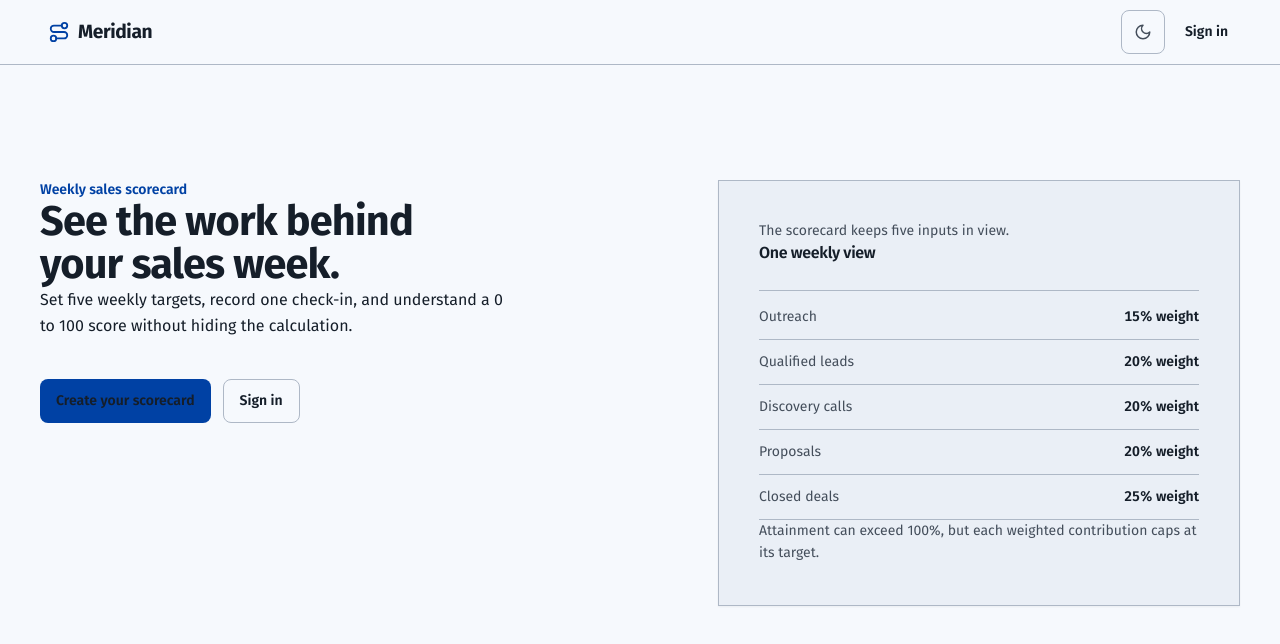
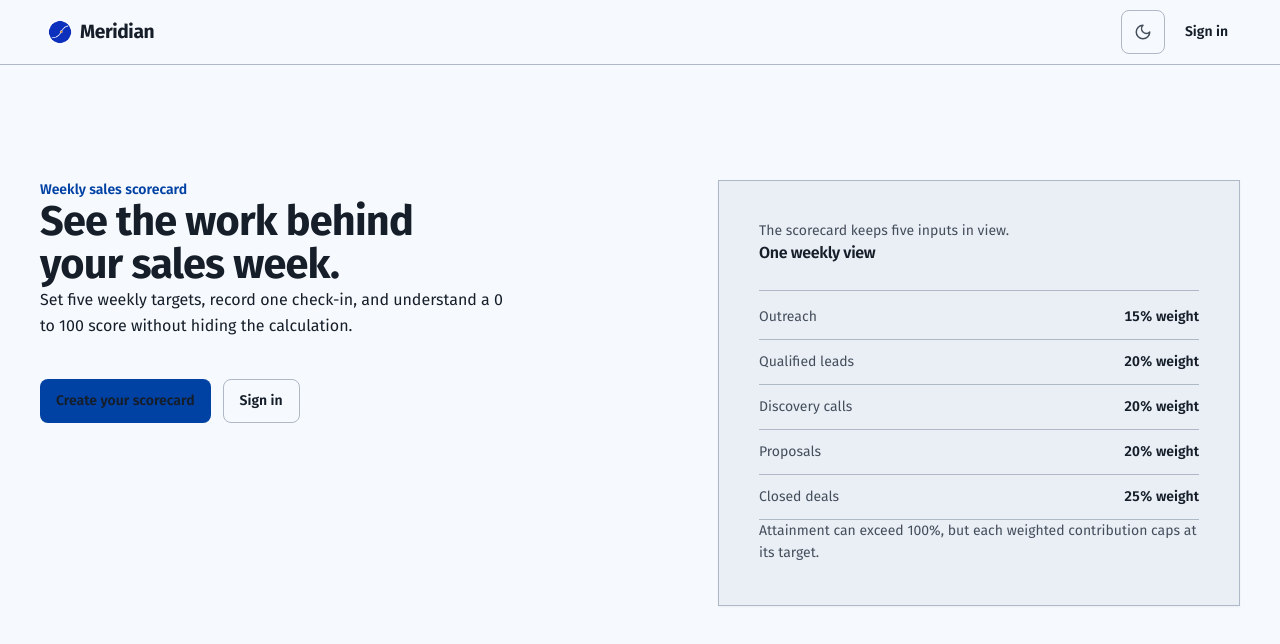
Before and after one commit to martoms/meridian, a Nuxt app: page / in a window 1280 px wide. Shown: the top 644 px of the page. Built offline with nearby package versions, Linux system fonts and the light colour scheme; no server answers.

Commit message:
feat: add Meridian favicon

```diff
--- a/app/components/AppBrand.vue
+++ b/app/components/AppBrand.vue
@@ -1,10 +1,6 @@
 <template>
   <NuxtLink to="/" class="inline-flex min-h-11 items-center gap-2 rounded-[var(--radius-control)] px-[var(--space-xs)] text-lg font-bold tracking-[-0.02em] text-[var(--color-ink)] no-underline focus-visible:outline-2 focus-visible:outline-[var(--color-focus)] focus-visible:outline-offset-2">
-    <Route :size="22" class="text-[var(--color-primary)]" aria-hidden="true" />
+    <img src="/favicon.png" width="24" height="24" alt="" class="size-6 rounded-full" />
     Meridian
   </NuxtLink>
 </template>
-
-<script lang="ts" setup>
-import { Route } from '@lucide/vue'
-</script>
```
Also changed, not shown: public/favicon.png (added), 1 other file (tests, documents, lock files or other folders).
